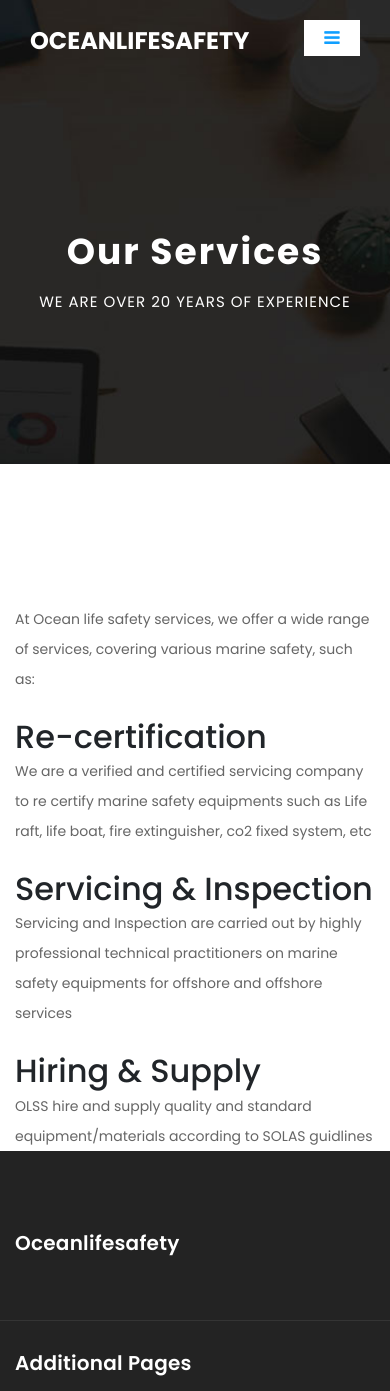
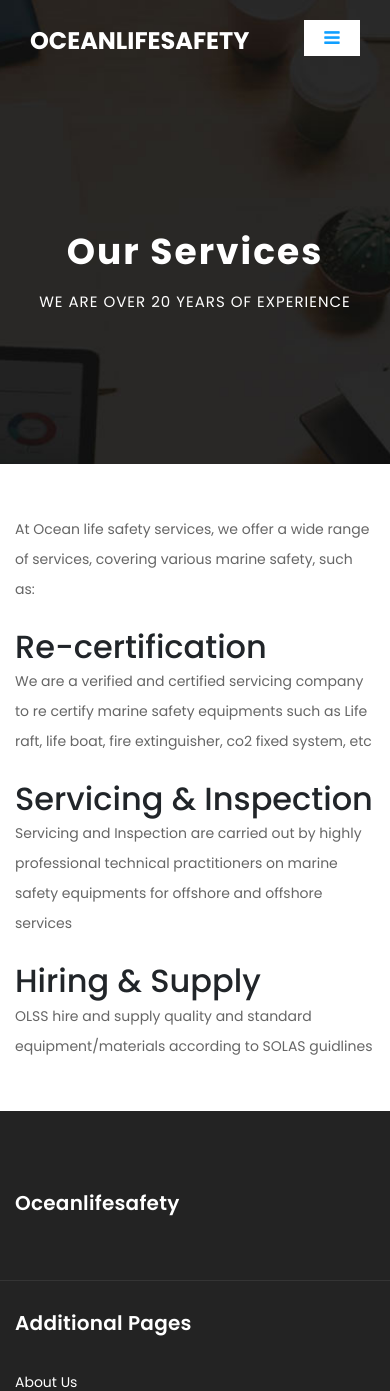
Before and after one commit to maceteligolden/oceanlife_landing, a PHP site: page /services.html in a window 390 px wide. Shown: the top 1391 px of the page. Run offline with PHP 8.4, Linux system fonts and the light colour scheme.

Commit message:
fix:padding issues in services

```diff
--- a/assets/css/templatemo-finance-business.css
+++ b/assets/css/templatemo-finance-business.css
@@ -1227,7 +1227,7 @@ footer .contact-form button.filled-button:hover {
 /* Single Service */
 
 .single-services {
-	margin-top: 140px;
+	margin: 100px 0px;
 }
 
 #tabs ul {
@@ -1444,7 +1444,7 @@ footer .contact-form button.filled-button:hover {
 		border-bottom: none!important;
 	}
 
-	.more-info {
+	.more-info, .single-services {
 		margin: 50px 0px;
 	}
 }
```
